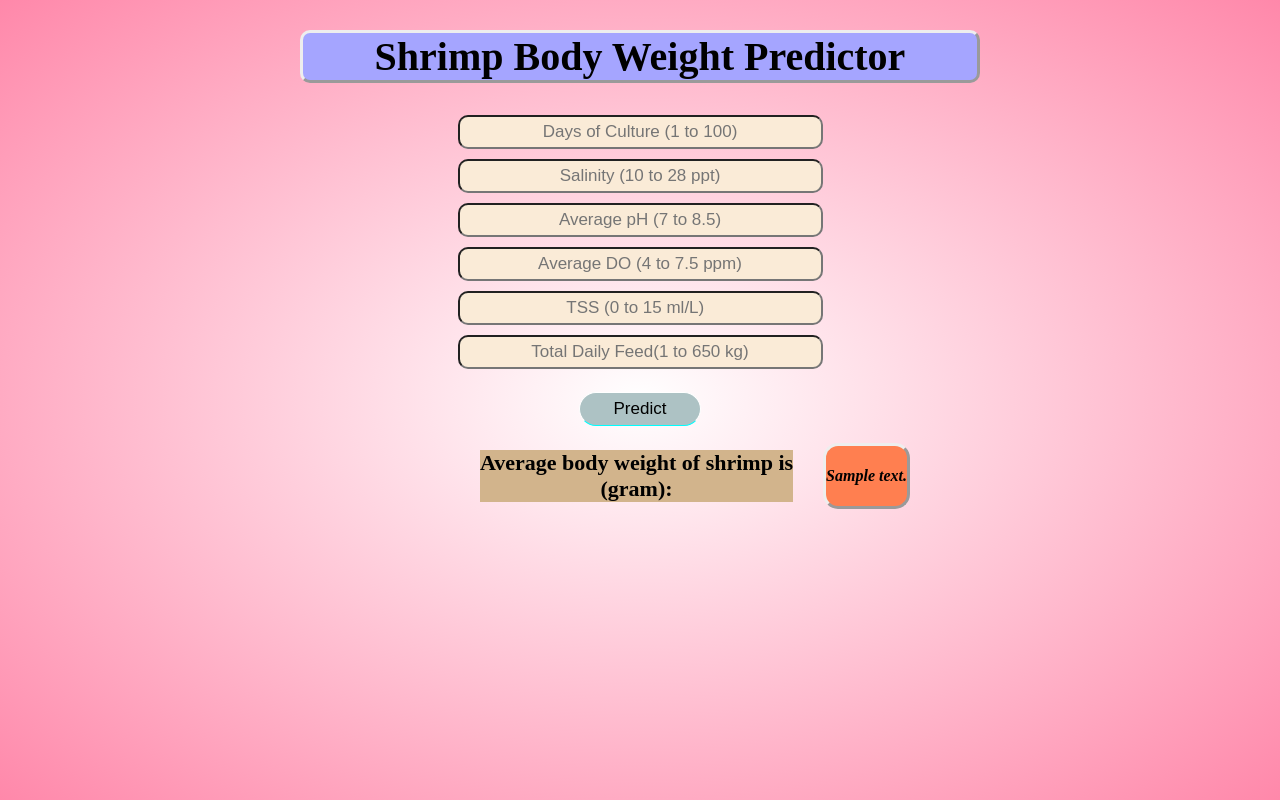
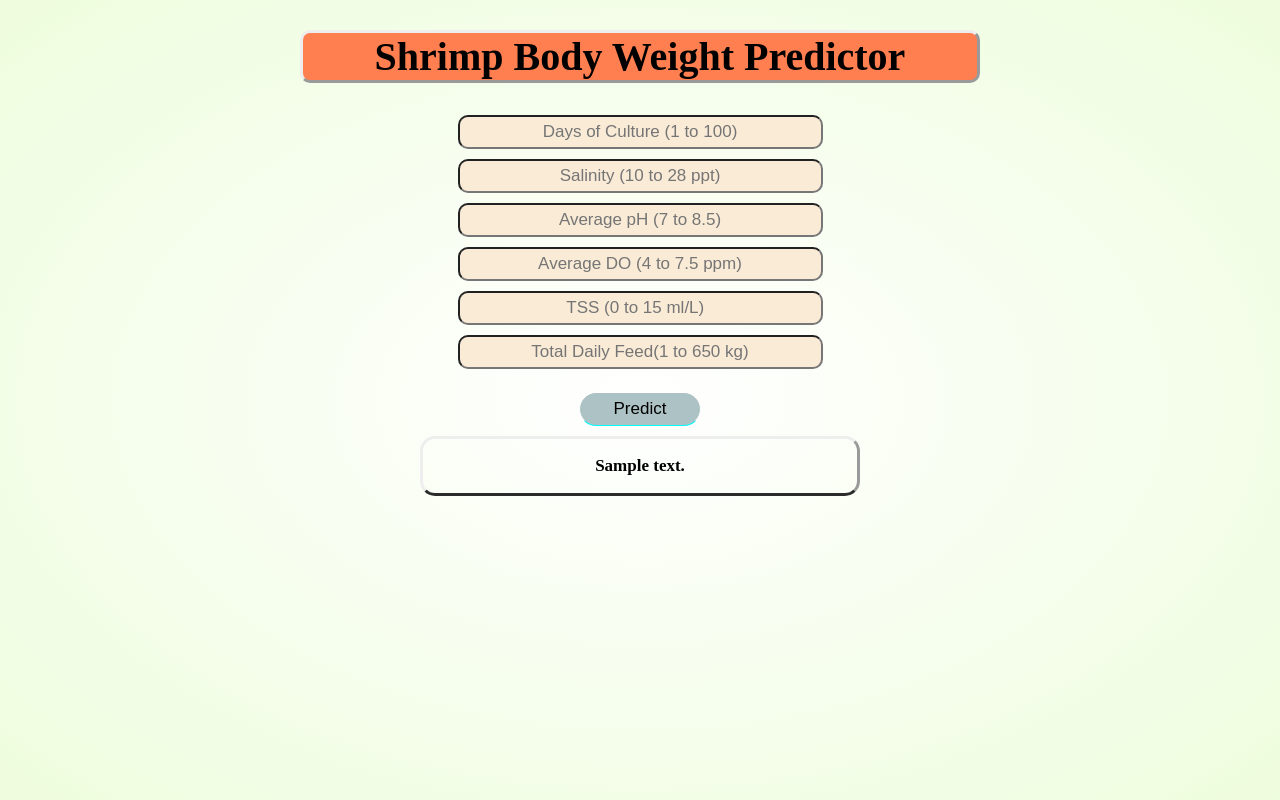
Before and after one commit to nandhu1999/shrimp-api, a Flask app: template templates/main.html in a window 1280 px wide. Run offline with Flask 2, Linux system fonts and the light colour scheme; the template is opened without the code that fills it: most values are stand-ins (such as "Sample title", 1, 10 or a date in 2020); parts of the project's set-up code (start-up, migrations or seed data) failed here and were passed over.

Commit message:
Update main.html

```diff
--- a/templates/main.html
+++ b/templates/main.html
@@ -4,11 +4,12 @@
      	        <title>SHRIMP API</title>
 	<style>
 		body {
-            background: radial-gradient(#fff,#ff88aa);
+            background: radial-gradient(#fff,#eefddd);
             margin-bottom: 250px;
             margin-top: 30px;
             margin-left: 300px;
             margin-right: 300px;
+            background-size: auto;
 			}
         title{
             padding-top: 600px;
@@ -18,8 +19,8 @@
 		h1 {
     text-align: center;
     color: black;
-    font-size: 250%;
-            background-color:#a5a5ff;
+    font-size: 40px;
+            background-color:coral;
             border-radius: 10px;
             border-style: outset;
 			}
@@ -66,37 +67,26 @@ input:hover{
         }
 
 		.pred {
-            text-align: left;
+            text-align: center;
             background-size: auto;
-                background-color: coral;
+
             border-radius: 15px;
             border-style: outset;
-            border-bottom-color: gray
-            margin-top: 20px;
-            margin-bottom: 0px;
+            border-bottom-color: gray;
+            margin-right: 120px;
+            margin-left: 120px;
+            margin-bottom: 10px;
+                margin-top: 10px;
+            font-size: 17px;
 
         }
-        @media(max-width:250%){
+        @media(max-width:40px){
             h1{
-                font-size: 100%;
+                font-size: 10px;
             }
             }
-        h3{
-             text-align: center;
-            font-size: 22px;
-            background-color: tan;
-            margin-left: 0px;
-            margin-right: 0px;
-            color: black;
-        }
-        nav{
-            display: flex; padding: 2px 60px; justify-content: space-between;align-items: center;
-            margin-right: 10px;
-                margin-left: 120px;
-        }
-        nav h1{
-            width: 100px;
-        }
+
+
 	</style>
 	</head>
 	<body>
@@ -126,11 +116,8 @@ input:hover{
                     <button type="submit" class="btn btn-primary btn-block btn-large">Predict</button>
                 </form>
 
-            <nav>
-                <h3> Average body weight of shrimp is <br>(gram):</h3>
 		<div class = "pred">
-			<h4 class= "result"><em>{{ prediction_text }}</em></h4>
+			<p class= "result"><strong>{{ prediction_text }}</strong></p>
 		</div>
-            </nav>
 	</body>
 </html>
```
